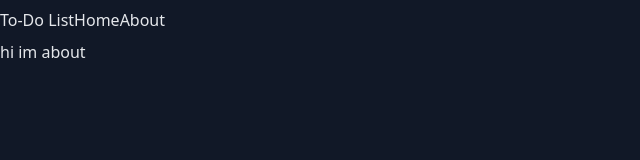
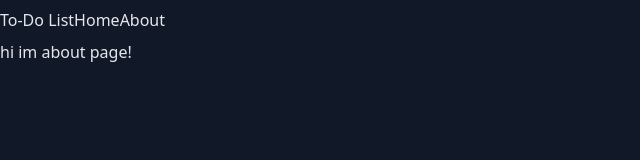
Before and after one commit to derangee/To-Do-List, a Next.js app in the folder client/: page /about in a window 1280 px wide. Shown: the top 160 px of the page, without its empty margins (0-640 px from the left). Built offline with nearby package versions, Linux system fonts and the light colour scheme.

Commit message:
Update page.js

```diff
--- a/client/app/about/page.js
+++ b/client/app/about/page.js
@@ -3,7 +3,7 @@ import React from 'react'
 const about = () => {
   return (
     <div>
-      hi im about
+      hi im about page!
     </div>
   )
 }
```
